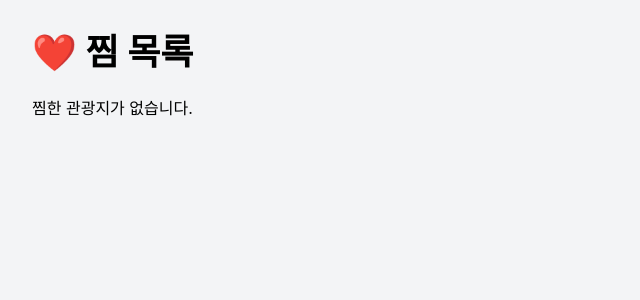
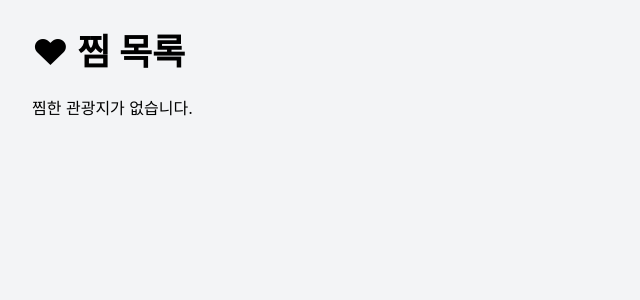
Before and after one commit to haeunj400-hub/Travel-planner, a React app in the folder frontend/: page /favorites in a window 1280 px wide. Shown: the top 300 px of the page, without its empty margins (0-640 px from the left). Built offline with nearby package versions, Linux system fonts and the light colour scheme; the HTML template or start-up script is replaced by a standard one.

Commit message:
디테일 수정

```diff
--- a/frontend/src/pages/Detail.jsx
+++ b/frontend/src/pages/Detail.jsx
@@ -44,7 +44,7 @@
         target="_blank"
         className="bg-green-500 text-white px-4 py-2 rounded"
       >
-        네이버 지도 보기
+        네이버 지도로 보기
       </a>
     </div>
   );
--- a/frontend/src/pages/Favorites.jsx
+++ b/frontend/src/pages/Favorites.jsx
@@ -25,11 +25,11 @@
   return (
     <div className="p-8 bg-gray-100 min-h-screen">
       <h1 className="text-4xl font-bold mb-6">
-        ❤️ 찜 목록
+        ♥ 찜 목록
       </h1>
 
       {favorites.length === 0 && (
-        <h2>찜한 관광지가 없습니다.</h2>
+        <h2> 찜한 관광지가 없습니다.</h2>
       )}
 
       <div className="grid grid-cols-1 md:grid-cols-3 gap-6">
--- a/frontend/src/pages/Home.jsx
+++ b/frontend/src/pages/Home.jsx
@@ -113,14 +113,14 @@
         />
 
         <h2 className="font-semibold">
-          ❤️ 찜 개수 : {favorites.length}
+          ♥ 찜 수 : {favorites.length}
         </h2>
 
         <Link
           to="/favorites"
-          className="bg-blue-500 text-white px-4 py-2 rounded"
+          className="bg-green-500 text-white px-4 py-2 rounded"
         >
-          찜 목록 보기
+          찜 목록
         </Link>
       </div>
 
@@ -167,8 +167,8 @@
                   className="bg-pink-500 text-white px-4 py-2 rounded"
                 >
                   {isFavorite(place.contentid)
-                    ? "❤️ 찜됨"
-                    : "🤍 찜하기"}
+                    ? "❤️ 찜"
+                    : "🤍 찜"}
                 </button>
               </div>
             </div>
```
